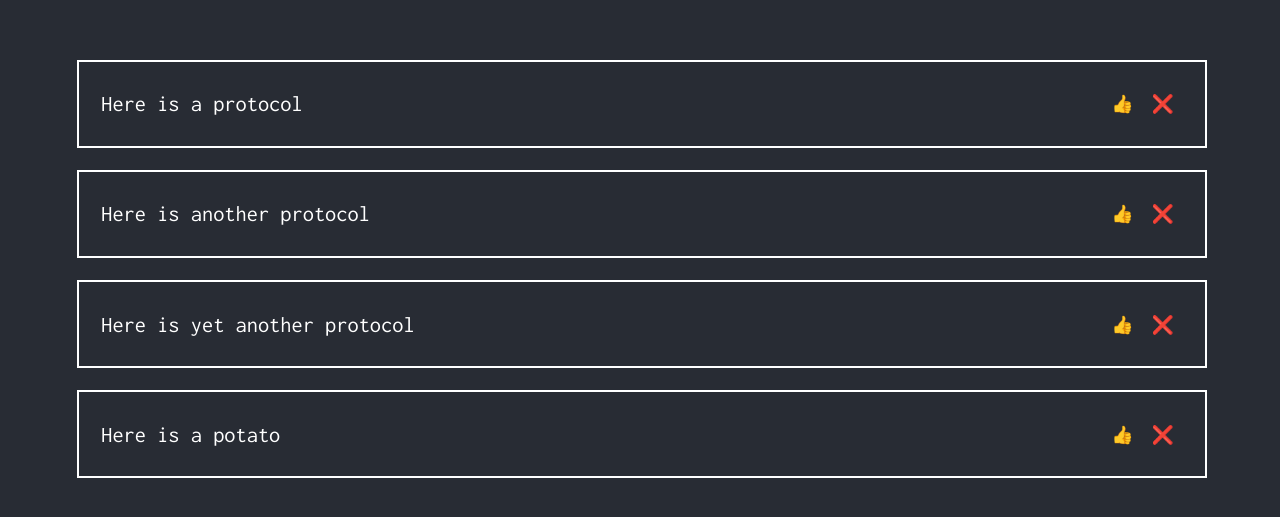
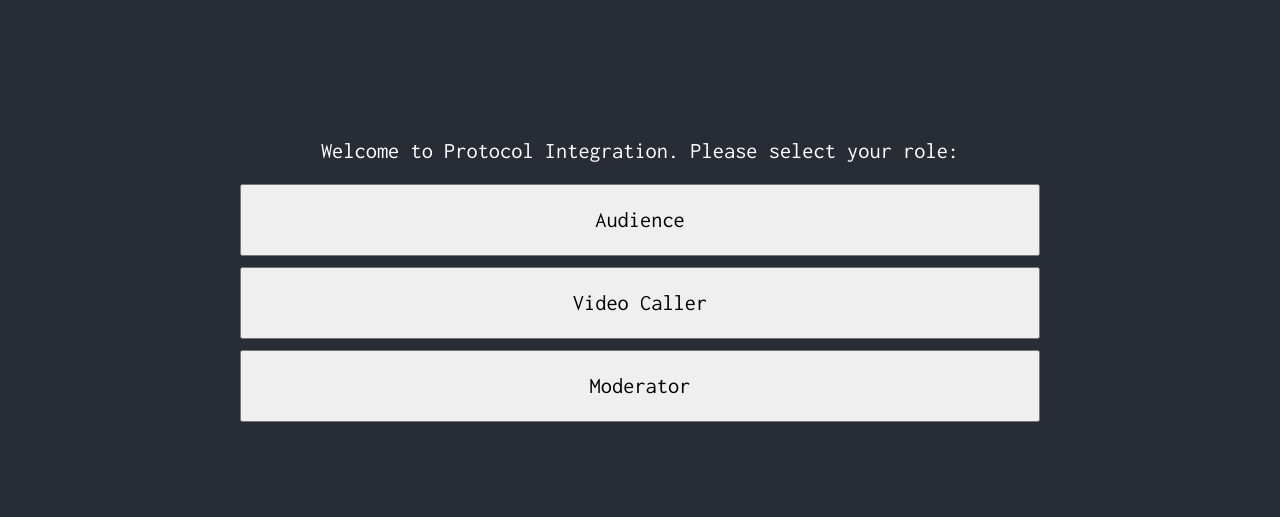
Before and after one commit to squinky/protocol-integration, a React (Create React App) app: page / in a window 1280 px wide. Shown: the part 131-648 px from the top of the page. Built offline with nearby package versions, Linux system fonts and the light colour scheme.

Commit message:
starting over, this time with a role selection menu

```diff
--- a/src/App.css
+++ b/src/App.css
@@ -2,52 +2,34 @@
 
 .App {
 	text-align: center;
+	background-color: #282c34;
+	font-family: 'Inconsolata', monospace;
+	font-size: 1.4em;
+	color: white;
 }
 
 .App-container {
-	background-color: #282c34;
 	min-height: 100vh;
 	display: flex;
 	flex-direction: column;
 	align-items: center;
 	justify-content: center;
-	font-family: 'Inconsolata', monospace;
-	font-size: 1.4em;
-	color: white;
+	margin: 0 1em;
 }
 
-.ProtocolList {
-	width: 88%;
+.App-container > div {
+	width: 100%;
+	max-width: 100vh;
 }
 
-.Protocol {
-	border: 2px solid;
-	width: calc(100% - 2em);
-	display: flex;
-	align-items: center;
+.App button {
+	font-family: 'Inconsolata', monospace;
+	font-size: 1em;
+	width: 100%;
 	padding: 1em;
-	margin-bottom: 1em;
+	margin-bottom: 0.5em;
 }
 
-.Protocol:last-of-type {
+.App button:last-of-type {
 	margin-bottom: 0;
 }
-
-.Protocol-text {
-	text-align: left;
-	margin: 0 1em 0 0;
-	flex-grow: 1;
-}
-
-.Protocol-buttons {
-	justify-content: center;
-	flex-shrink: 0;
-}
-
-.Protocol-buttons button {
-	font-family: 'Inconsolata', monospace;
-	font-size: 0.8em;
-	background-color: transparent;
-	border: 0;
-	padding: 0.5em;
-}
--- a/src/App.js
+++ b/src/App.js
@@ -1,57 +1,68 @@
 import React from 'react';
 import './App.css';
 
-class Protocol extends React.Component {
-	constructor(props) {
-		super(props);
-		this.state = {upvoted: false};
-		this.handleUpvote = this.handleUpvote.bind(this);
-	}
-	handleUpvote() {
-		this.setState(prevState => ({
-			upvoted: !prevState.upvoted
-		}));
+class Button extends React.Component {
+	handleClick = () => {
+		this.props.onClicked(this.props.text);
 	}
 	render() {
 		return (
-			<div className="Protocol">
-				<p className="Protocol-text">{this.props.text}</p>
-				<div className="Protocol-buttons">
-					<button onClick={this.handleUpvote}>{this.state.upvoted ? '👎' : '👍'}</button>
-					<button>❌</button>
-				</div>
+			<button onClick={this.handleClick}>{this.props.text}</button>
+		);
+	}
+}
+
+class Welcome extends React.Component {
+	handleButtonClicked = (text) => {
+		this.props.onRoleSelected(text);
+	}
+	render() {
+		return (
+			<div className="Welcome">
+				<p>Welcome to Protocol Integration. Please select your role:</p>
+				<Button text="Audience" onClicked={this.handleButtonClicked} />
+				<Button text="Video Caller" onClicked={this.handleButtonClicked} />
+				<Button text="Moderator" onClicked={this.handleButtonClicked} />
 			</div>
 		);
 	}
 }
 
-function ProtocolList(props) {
-	const protocols = props.protocols;
-	const listItems = protocols.map((protocol) =>
-		<Protocol key={protocol.text} text={protocol.text} />
-	);
-	return (
-		<div className="ProtocolList">
-			{listItems}
-		</div>
-	);
+class App extends React.Component {
+	constructor(props) {
+		super(props);
+		this.state = {
+			role: null
 		}
-
-const protocols = [
-	{text: "Here is a protocol", upvotes: 0},
-	{text: "Here is another protocol", upvotes: 0},
-	{text: "Here is yet another protocol", upvotes: 0},
-	{text: "Here is a potato", upvotes: 0}
-]
-
-function App() {
+	}
+	handleRoleSelected = (r) => {
+		this.setState(state => ({
+			role: r
+		}));
+	}
+	render() {
+		let display;
+		switch(this.state.role) {
+			case "Audience":
+				display = ( <div>Audience stuff goes here.</div> );
+				break;
+			case "Video Caller":
+				display = ( <div>Video caller stuff goes here.</div> );
+				break;
+			case "Moderator":
+				display = ( <div>Moderator stuff goes here.</div> );
+				break;
+			default:
+				display = ( <Welcome onRoleSelected={this.handleRoleSelected} /> );
+		}
 		return (
 			<div className="App">
 				<header className="App-container">
-				<ProtocolList protocols={protocols} />
+					{display}
 				</header>
 			</div>
 		);
 	}
+}
 
 export default App;
```
Lines whose indentation alone changed are shown as unchanged.
